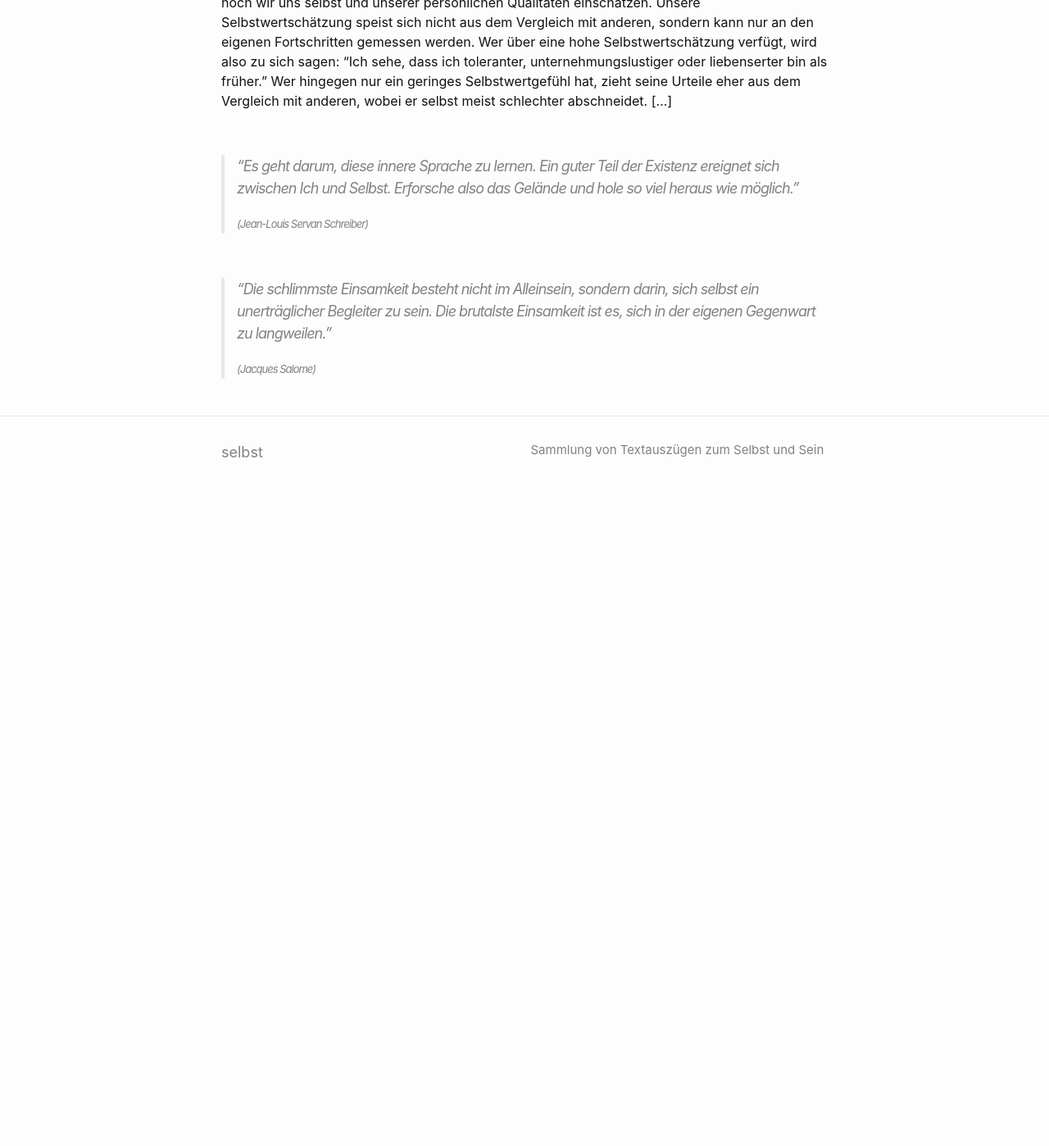
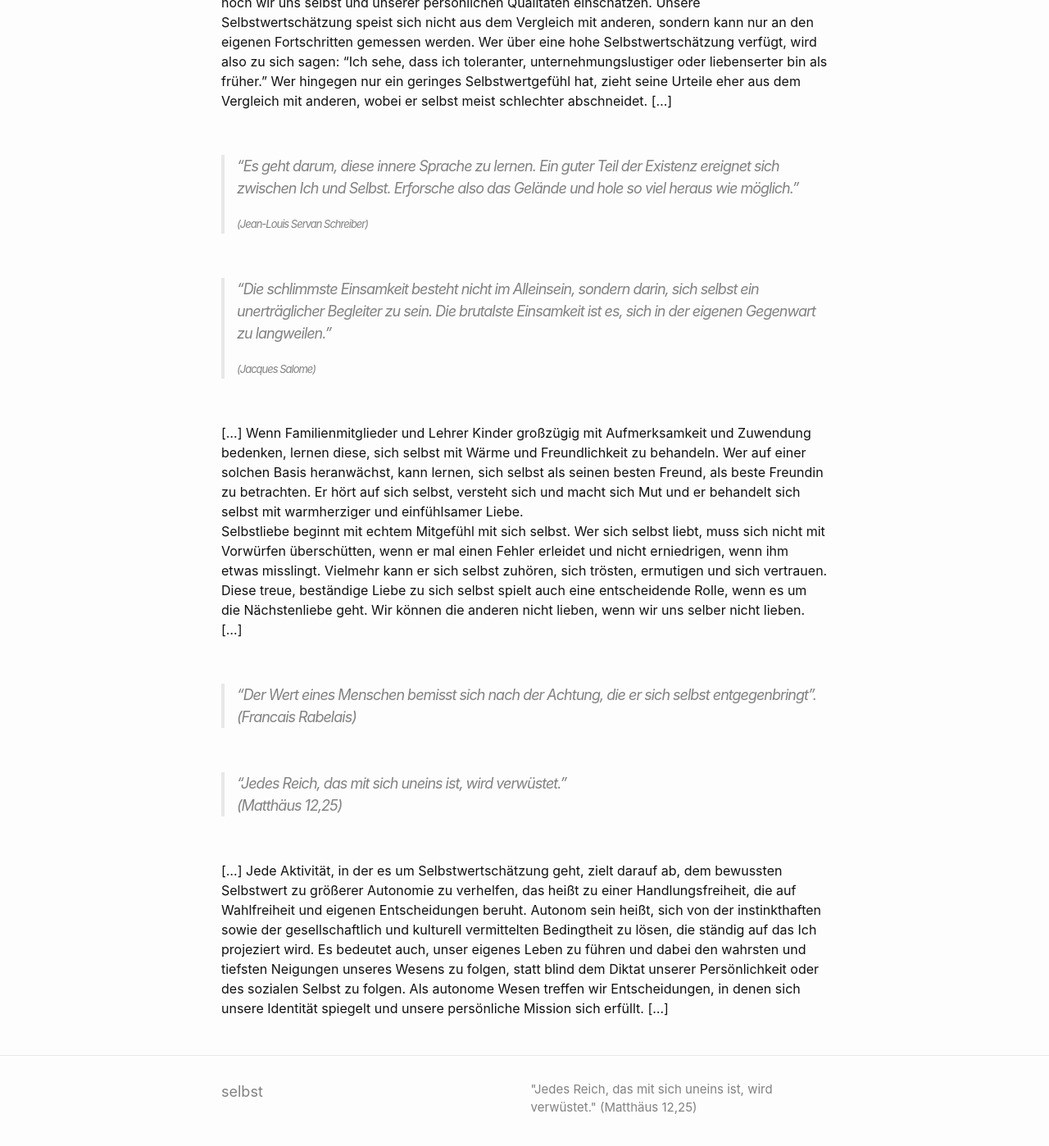
Before and after one commit to Hautaklyttn/-selbst-, a Jekyll site: the page built from docs/various.md, in a window 1280 px wide and 1400 px high, scrolled down 1396 px. Shown: the whole window at 82% size. Built offline with Jekyll 4.4.1, drawn with Linux system fonts in a browser that asks for light colours; before the commit the page ends 2021 px from its top, so only the background shows below that.

Commit message:
Text update

```diff
--- a/docs/_config.yml
+++ b/docs/_config.yml
@@ -1,7 +1,8 @@
 title: selbst
 # author: O. Hautaklyttn
 description: > # this means to ignore newlines until "show_exerpts:"
-  Sammlung von Textauszügen zum Selbst und Sein
+ "Jedes Reich, das mit sich uneins ist, wird verwüstet."
+ (Matthäus 12,25)
 
 show_excerpts: false # set to true to show excerpts on the homepage
 
--- a/docs/various.md
+++ b/docs/various.md
@@ -82,3 +82,38 @@ selbst meist schlechter abschneidet. [...]
 > ein unerträglicher Begleiter zu sein. Die brutalste Einsamkeit ist es, sich in der
 > eigenen Gegenwart zu langweilen."
 > <font size="-1">(Jacques Salome)</font>
+
+&nbsp;
+
+[...] Wenn Familienmitglieder und Lehrer Kinder großzügig mit Aufmerksamkeit und Zuwendung bedenken,
+lernen diese, sich selbst mit Wärme und Freundlichkeit zu behandeln. Wer auf einer solchen
+Basis heranwächst, kann lernen, sich selbst als seinen besten Freund, als beste Freundin zu
+betrachten. Er hört auf sich selbst, versteht sich und macht sich Mut und er behandelt sich
+selbst mit warmherziger und einfühlsamer Liebe.
+Selbstliebe beginnt mit echtem Mitgefühl mit sich selbst. Wer sich selbst liebt, muss sich
+nicht mit Vorwürfen überschütten, wenn er mal einen Fehler erleidet und nicht erniedrigen, wenn
+ihm etwas misslingt. Vielmehr kann er sich selbst zuhören, sich trösten, ermutigen und sich
+vertrauen. Diese treue, beständige Liebe zu sich selbst spielt auch eine entscheidende Rolle,
+wenn es um die Nächstenliebe geht. Wir können die anderen nicht lieben, wenn wir uns selber
+nicht lieben. [...]
+
+&nbsp;
+
+> "Der Wert eines Menschen bemisst sich nach der Achtung, die er sich selbst entgegenbringt".
+> (Francais Rabelais)
+
+&nbsp;
+
+> "Jedes Reich, das mit sich uneins ist, wird verwüstet."
+> (Matthäus 12,25)
+
+&nbsp;
+
+[...] Jede Aktivität, in der es um Selbstwertschätzung geht, zielt darauf ab, dem bewussten Selbstwert
+zu größerer Autonomie zu verhelfen, das heißt zu einer Handlungsfreiheit, die auf Wahlfreiheit und
+eigenen Entscheidungen beruht. Autonom sein heißt, sich von der instinkthaften sowie der gesellschaftlich
+und kulturell vermittelten Bedingtheit zu lösen, die ständig auf das Ich projeziert wird. Es bedeutet
+auch, unser eigenes Leben zu führen und dabei den wahrsten und tiefsten Neigungen unseres Wesens zu
+folgen, statt blind dem Diktat unserer Persönlichkeit oder des sozialen Selbst zu folgen. Als autonome
+Wesen treffen wir Entscheidungen, in denen sich unsere Identität spiegelt und unsere persönliche
+Mission sich erfüllt. [...]
```
